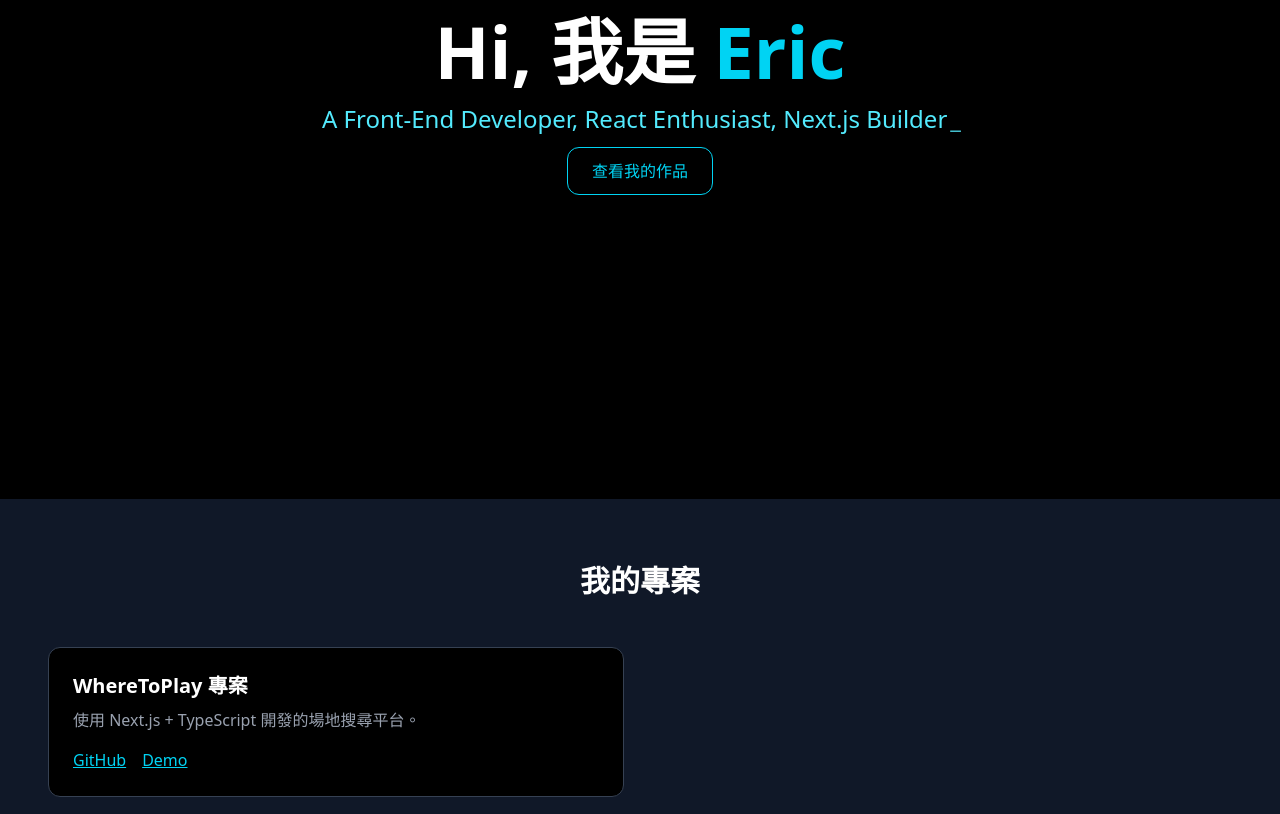
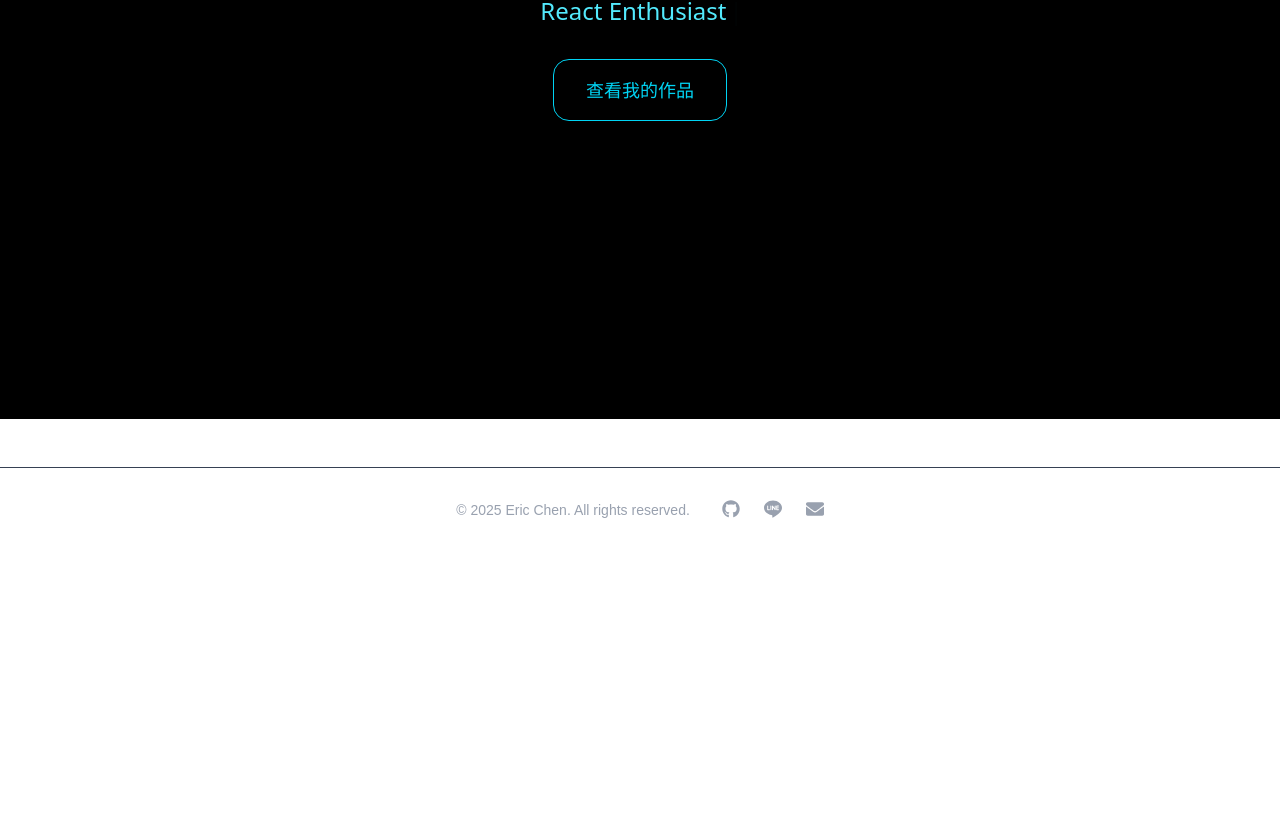
Before and after one commit to 54hanyi/ericchen-website-pro, a Next.js app: page / in a window 1280 px wide. Shown: the part 366-1180 px from the top of the page. After the commit the page ends 934 px from the top, so only its background shows below. Built offline with nearby package versions, Linux system fonts and the light colour scheme.

Commit message:
feat(home): 新增homepage特效

```diff
--- a/app/layout.tsx
+++ b/app/layout.tsx
@@ -31,9 +31,9 @@ export const metadata: Metadata = {
 export default function RootLayout({ children }: { children: ReactNode }) {
   return (
     <html lang="zh-Hant">
-      <body className="bg-black text-white font-sans">
+      <body className="flex flex-col min-h-screen bg-black text-white font-sans">
         <NavBar />
-        <main className="min-h-screen">{children}</main>
+        <main className="flex-1">{children}</main> {/* 重點在 flex-1 */}
         <Footer />
         <ScrollToTop />
       </body>
--- a/app/page.tsx
+++ b/app/page.tsx
@@ -1,76 +1,54 @@
 'use client';
 
+import { motion } from 'framer-motion';
+import { Typewriter } from 'react-simple-typewriter';
 import Link from 'next/link';
-import { Typewriter } from 'react-simple-typewriter';
 
 export default function Home() {
   return (
-    <main className="min-h-screen bg-black text-white font-sans">
-      <section className="h-screen flex flex-col items-center justify-center text-center px-4">
-        <h1 className="text-5xl md:text-7xl font-bold mb-4 animate-fade-in-up">
+    <main className="min-h-[90vh] bg-black text-white font-sans relative overflow-hidden">
+      {/* Hero 區 */}
+      <section className="flex flex-col items-center justify-center text-center px-4 pt-52 pb-20 relative z-20">
+        <motion.h1
+          initial={{ opacity: 0, y: 50 }}
+          animate={{ opacity: 1, y: 0 }}
+          transition={{ duration: 1 }}
+          className="text-5xl md:text-7xl font-bold mb-4"
+        >
           Hi, 我是 <span className="text-cyan-400">Eric</span>
-        </h1>
+        </motion.h1>
 
-        <p className="text-xl md:text-2xl text-cyan-300 mb-6 animate-fade-in-up delay-100">
+        <motion.p
+          initial={{ opacity: 0, y: 20 }}
+          animate={{ opacity: 1, y: 0 }}
+          transition={{ delay: 0.5, duration: 1 }}
+          className="text-xl md:text-2xl text-cyan-300 mb-8"
+        >
           <Typewriter
-            words={['A Front-End Developer, React Enthusiast, Next.js Builder']}
-            loop={1}
+            words={['A Front-End Developer', 'React Enthusiast', 'Next.js Builder']}
+            loop={0}
             cursor
-            cursorStyle="_"
-            typeSpeed={88}
+            cursorStyle="|"
+            typeSpeed={70}
             deleteSpeed={50}
-            delaySpeed={1000}
+            delaySpeed={1500}
           />
-        </p>
+        </motion.p>
 
-        <div className="animate-fade-in-up delay-200">
+        {/* CTA 按鈕 */}
+        <motion.div
+          initial={{ opacity: 0 }}
+          animate={{ opacity: 1 }}
+          transition={{ delay: 1, duration: 1 }}
+        >
           <Link
             href="/projects"
-            className="px-6 py-3 border border-cyan-400 text-cyan-400 hover:bg-cyan-400 hover:text-black transition rounded-xl"
+            className="inline-block px-8 py-4 border border-cyan-400 text-cyan-400 rounded-2xl text-lg hover:bg-cyan-400 hover:text-black transition"
           >
             查看我的作品
           </Link>
-        </div>
+        </motion.div>
       </section>
-
-      {/* Projects Section */}
-      <section id="projects" className="py-16 px-4 md:px-12 bg-gray-900">
-        <h2 className="text-3xl font-bold mb-12 text-center">我的專案</h2>
-        <div className="grid md:grid-cols-2 gap-8">
-          {/* Project Card Example */}
-          <div className="border border-gray-700 p-6 rounded-xl bg-black hover:border-cyan-400 transition">
-            <h3 className="text-xl font-semibold mb-2">WhereToPlay 專案</h3>
-            <p className="text-gray-400 mb-4">使用 Next.js + TypeScript 開發的場地搜尋平台。</p>
-            <div className="flex gap-4">
-              <Link
-                href="https://github.com/54hanyi/next-ts-whereToPlay"
-                className="underline text-cyan-400"
-              >
-                GitHub
-              </Link>
-              <Link href="https://whereToPlay-demo.vercel.app" className="underline text-cyan-400">
-                Demo
-              </Link>
-            </div>
-          </div>
-          {/* 更多專案卡片可依此格式擴充 */}
-        </div>
-      </section>
-
-      {/* Notes Section */}
-      <section className="py-16 px-4 md:px-12 bg-black">
-        <h2 className="text-3xl font-bold mb-12 text-center">小筆記（踩坑記錄）</h2>
-        <ul className="space-y-4 text-gray-300">
-          <li>✅ Next.js Image 元件無法正常顯示圖檔？請確認 domain 設定是否加入。</li>
-          <li>✅ Redux persist 初次加載白畫面？使用 loading gate 來避免。</li>
-          {/* 更多筆記可陸續擴充 */}
-        </ul>
-      </section>
-
-      {/* Footer */}
-      <footer className="text-center py-6 text-sm text-gray-600 border-t border-gray-800">
-        &copy; 2025 Eric Chen. Powered by Next.js + Tailwind CSS
-      </footer>
     </main>
   );
 }
--- a/package.json
+++ b/package.json
@@ -19,7 +19,7 @@
     "@types/mdx": "^2.0.13",
     "@vercel/og": "^0.6.8",
     "date-fns": "^4.1.0",
-    "framer-motion": "^12.12.1",
+    "framer-motion": "^12.16.0",
     "gray-matter": "^4.0.3",
     "next": "15.3.2",
     "next-mdx-remote": "^5.0.0",
```
Also changed, not shown: 1 other file (tests, documents, lock files or other folders).
